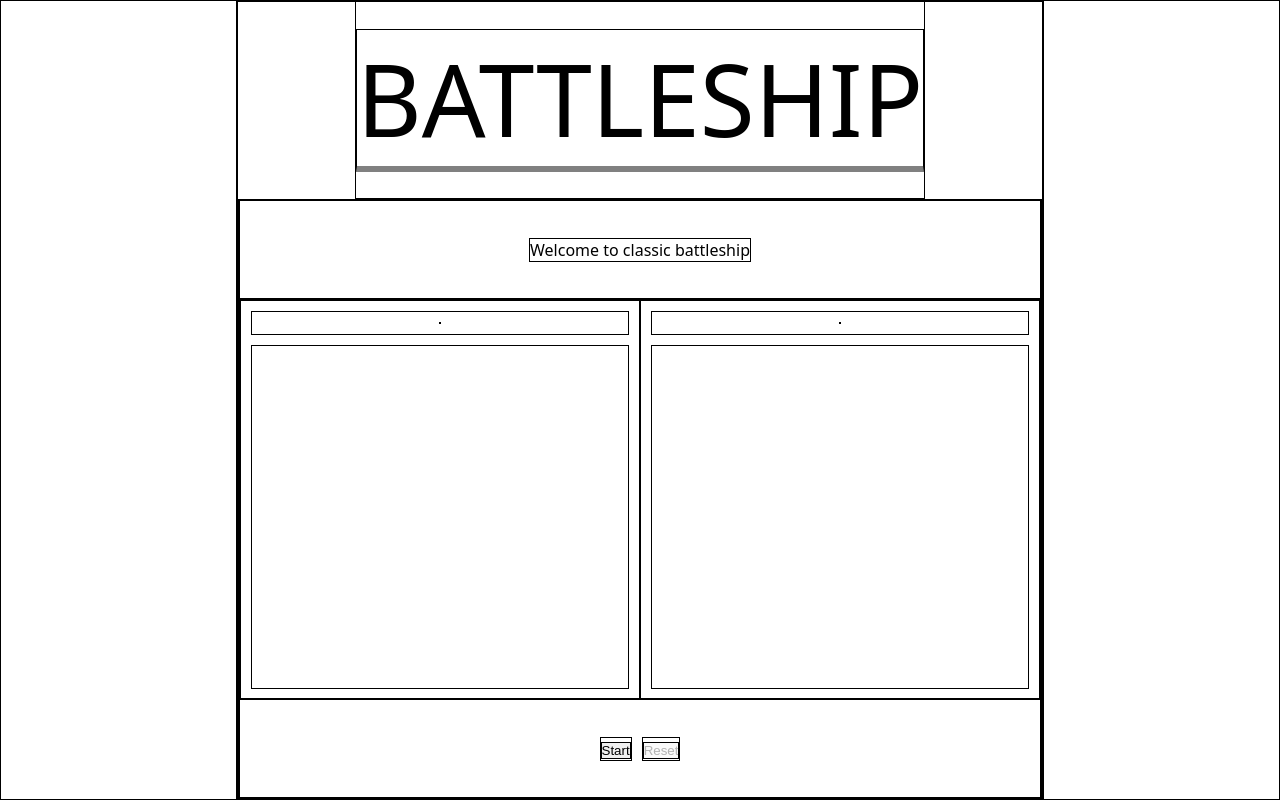
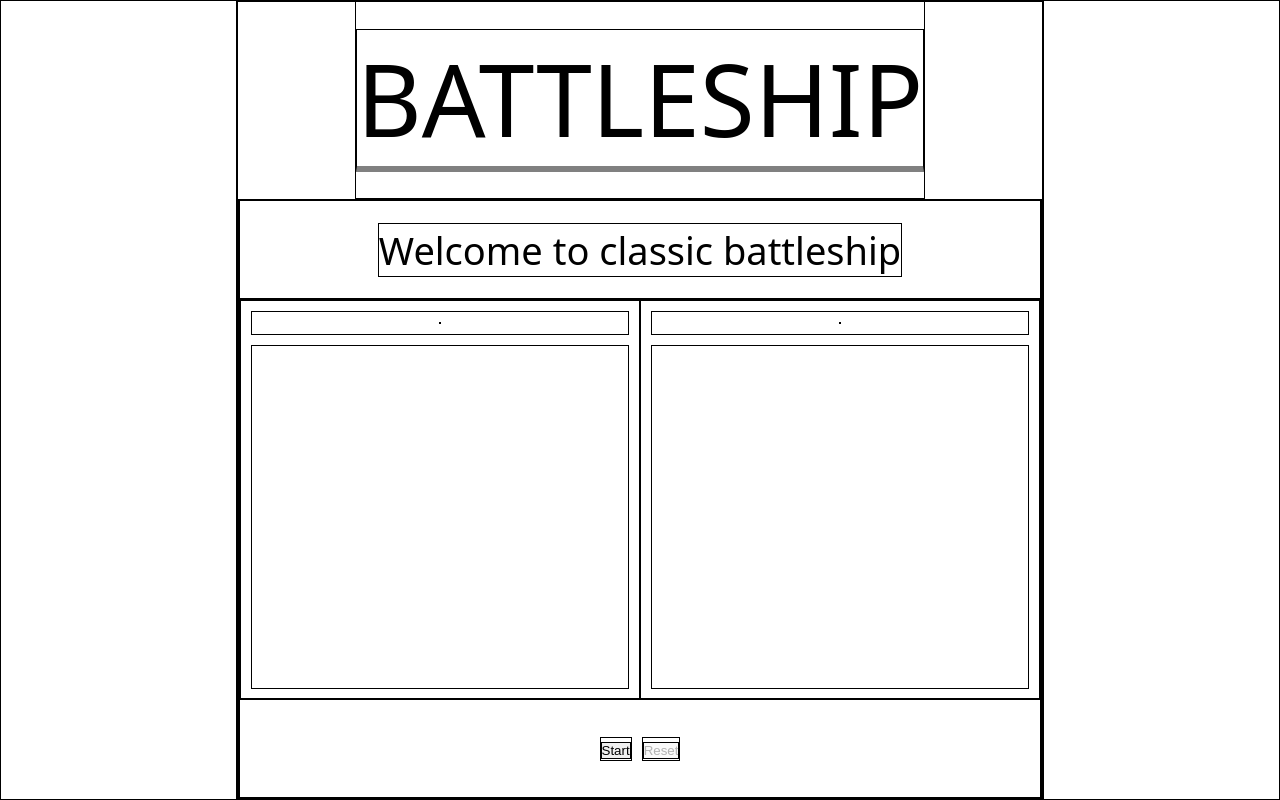
Before and after one commit to 4whatspc3/Project-Battleship, a website built with webpack: page src/index.html in a window 1280 px wide. Built offline with nearby package versions, Linux system fonts and the light colour scheme; a web font is replaced by a local one.

Commit message:
fix: Style '.info-general' class

```diff
--- a/src/style.css
+++ b/src/style.css
@@ -49,6 +49,10 @@ header > p {
   display: flex;
   align-items: center;
   justify-content: center;
+}
+
+.info-general > p {
+  font-size: 38px;
 }
 
 .game {
```
